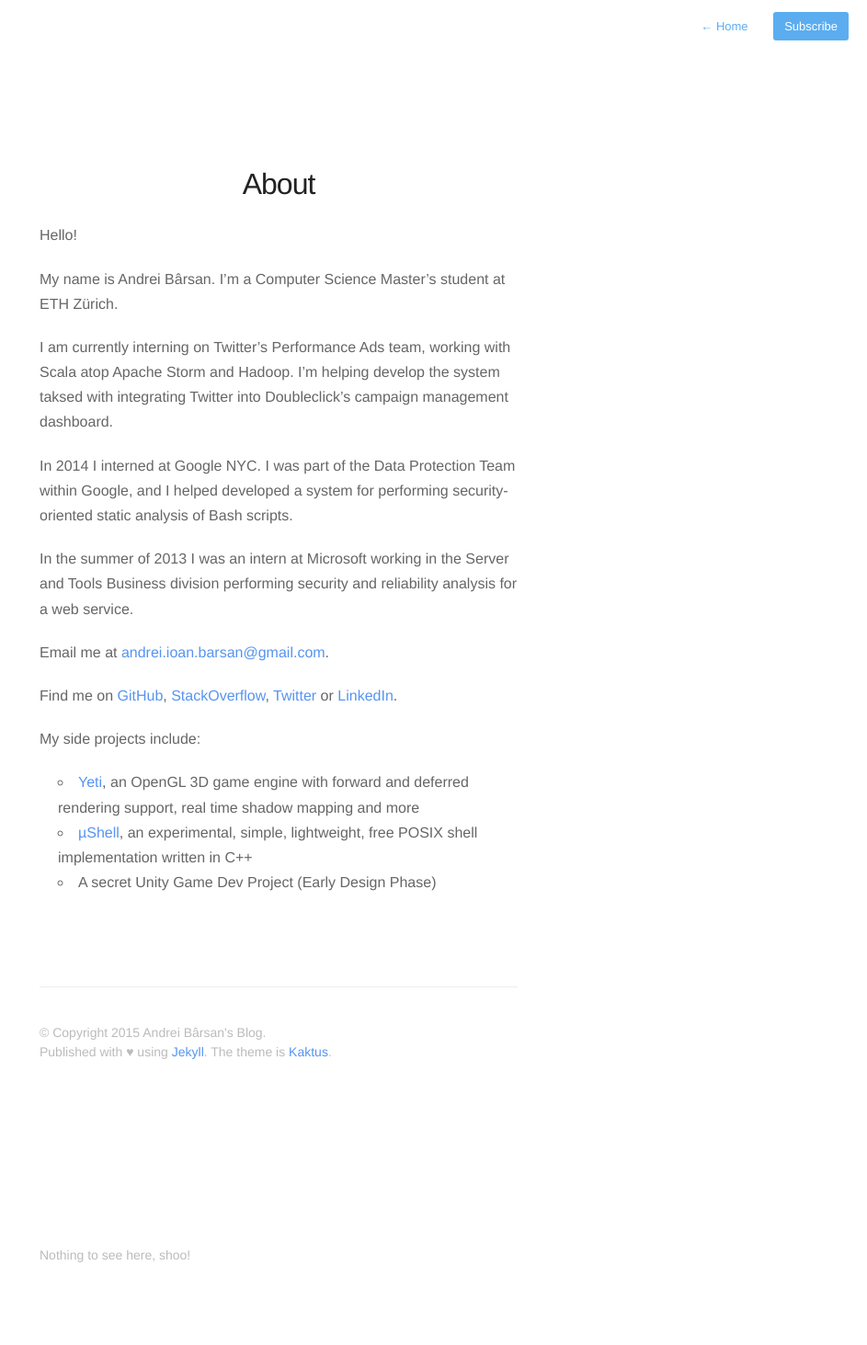
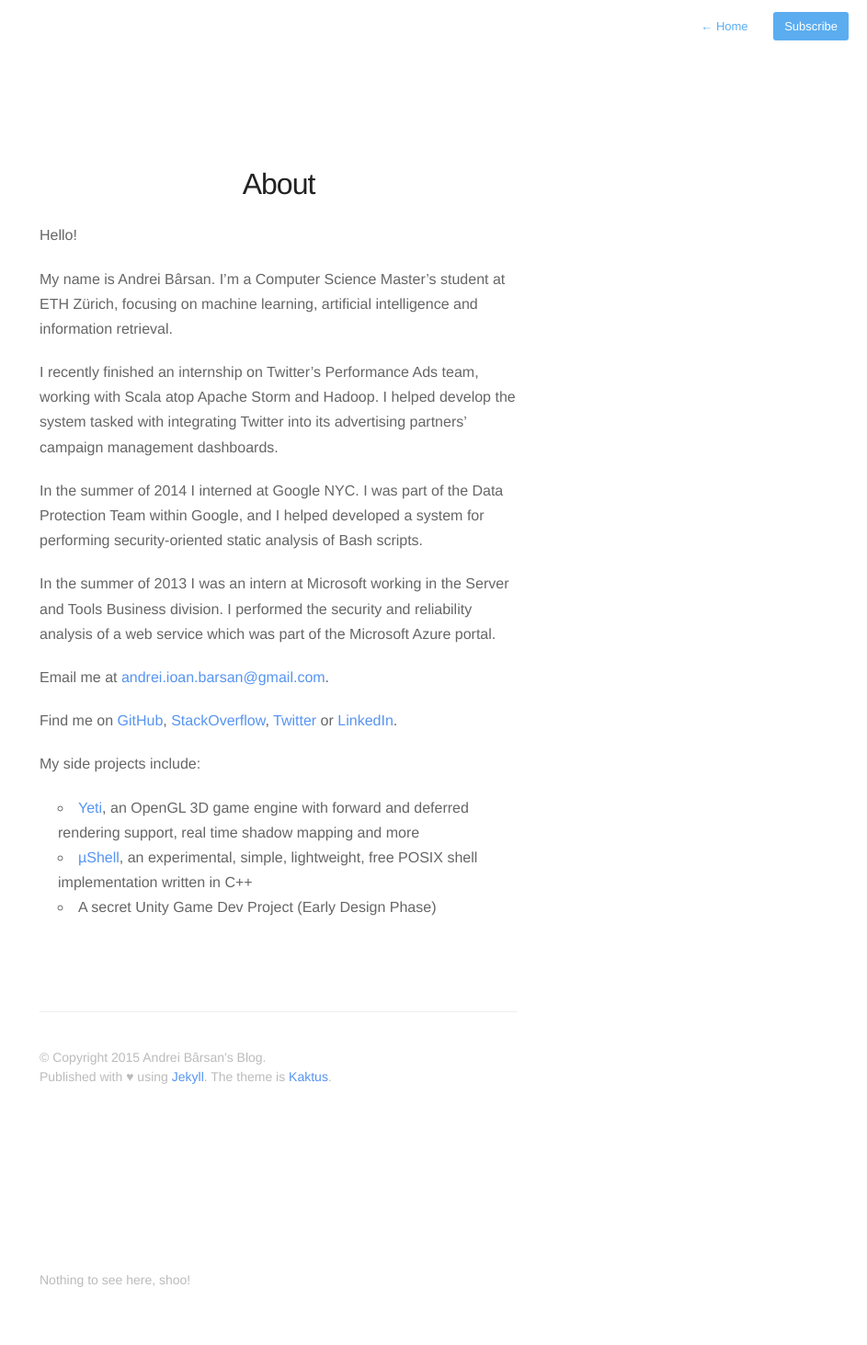
Before and after one commit to AndreiBarsan/andreibarsan.github.io, a Jekyll site: the page built from about.md, in a window 1280 px wide. Shown: the whole page at 92% size, without its empty margins (337-1280 px from the left). Built offline with Jekyll 4.4.1, drawn with Linux system fonts in a browser that asks for light colours; nearby versions of some CDN libraries; Markdown is read by kramdown in place of the engine named in the settings; before the commit the page ends 1436 px from its top, so only the background shows below that.

Commit message:
Updated the about section.

```diff
--- a/about.md
+++ b/about.md
@@ -7,19 +7,21 @@ permalink: /about/
 Hello!
 
 My name is Andrei Bârsan. I'm a Computer Science Master's student at ETH
-Zürich.
+Zürich, focusing on machine learning, artificial intelligence and information
+retrieval.
 
-I am currently interning on Twitter's Performance Ads team, working with Scala
-atop Apache Storm and Hadoop.  I'm helping develop the system taksed with
-integrating Twitter into Doubleclick's campaign management dashboard.
+I recently finished an internship on Twitter's Performance Ads team, working
+with Scala atop Apache Storm and Hadoop.  I helped develop the system tasked
+with integrating Twitter into its advertising partners' campaign management
+dashboards.
 
-In 2014 I interned at Google NYC. I was part of the Data Protection Team within
-Google, and I helped developed a system for performing security-oriented static
-analysis of Bash scripts.
+In the summer of 2014 I interned at Google NYC. I was part of the Data
+Protection Team within Google, and I helped developed a system for performing
+security-oriented static analysis of Bash scripts.
 
 In the summer of 2013 I was an intern at Microsoft working in the Server and
-Tools Business division performing security and reliability analysis for a web
-service.
+Tools Business division. I performed the security and reliability analysis of
+a web service which was part of the Microsoft Azure portal.
 
 Email me at <a title="Obfuscated email addresses are so 2010."
 href="mailto:andrei.ioan.barsan@gmail.com">andrei.ioan.barsan@gmail.com</a>.
```
